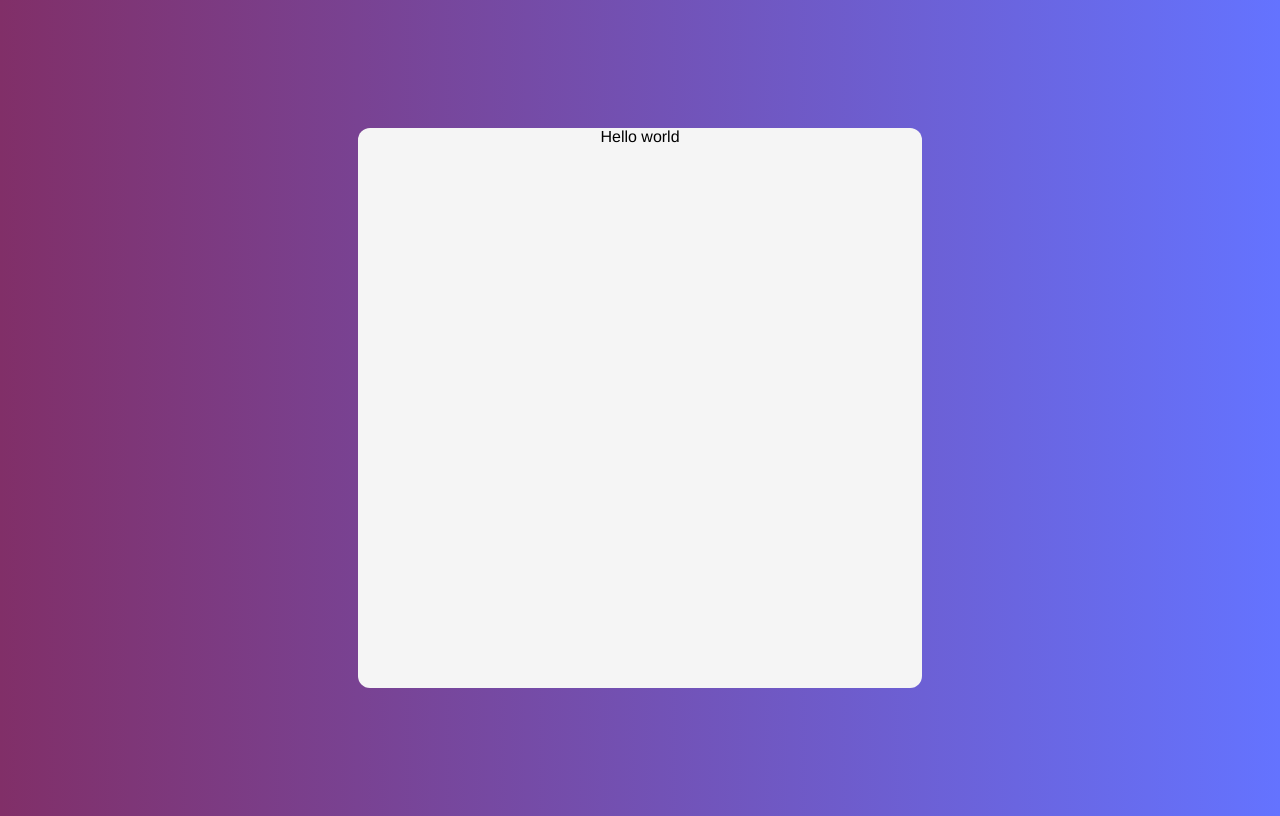
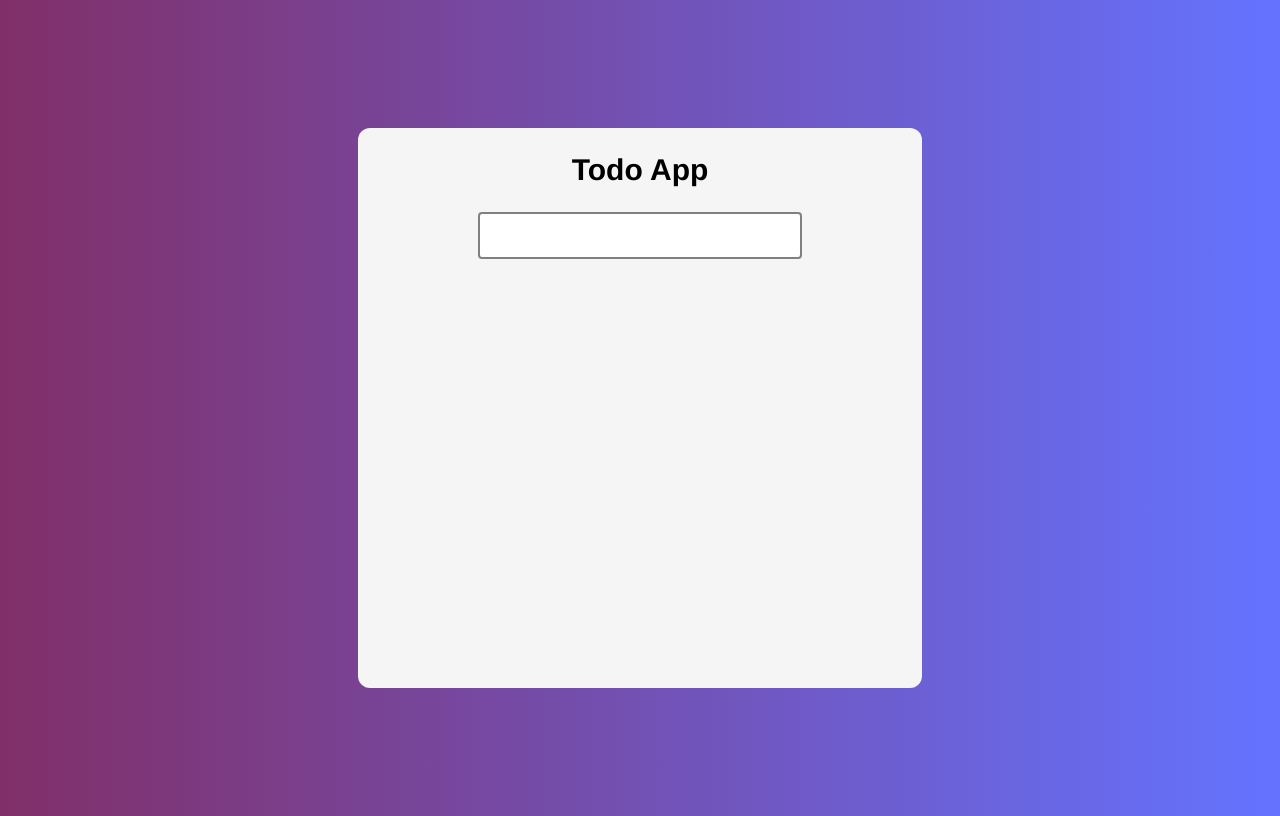
Before and after one commit to salonidhatrak/virsoftech-todo-app, a React (Create React App) app in the folder todo-app/: page / in a window 1280 px wide. Built offline with nearby package versions, Linux system fonts and the light colour scheme.

Commit message:
todo form

```diff
--- a/todo-app/src/App.css
+++ b/todo-app/src/App.css
@@ -6,11 +6,9 @@
 }
 
 body {
-  background: linear-gradient(
-    90deg,
-    rgb(129, 47, 104) 0%,
-    rgba(100, 115, 255, 1) 100%
-  );
+  background: linear-gradient(90deg,
+      rgb(129, 47, 104) 0%,
+      rgba(100, 115, 255, 1) 100%);
 }
 
 .todo-app {
@@ -25,3 +23,20 @@ body {
   background: whitesmoke;
   text-align: center;
 }
+
+h2 {
+  margin: 25px 0;
+  font-size: 30px;
+}
+
+.todo-form {
+  margin-bottom: 32px;
+}
+
+.input {
+  width: 324px;
+  border-radius: 4px 4px 4px 4px;
+  padding: 14px 32px 14px 16px;
+  border: 2px solid rgb(128, 128, 128);
+  outline: none;
+}
--- a/todo-app/src/App.js
+++ b/todo-app/src/App.js
@@ -4,8 +4,9 @@ import TodoForm from './components/TodoForm';
 function App() {
   return (
     <div className="todo-app">
-      <TodoForm/>
-      </div>
+      <h2>Todo App</h2>
+      <TodoForm />
+    </div>
 
   );
 }
--- a/todo-app/src/components/TodoForm.js
+++ b/todo-app/src/components/TodoForm.js
@@ -1,11 +1,13 @@
 import React from 'react'
 
 const TodoForm = () => {
-  return (
-    <div>
-      Hello world
-    </div>
-  )
+    return (
+        <>
+            <form className='todo-form'>
+                <input className='input' />
+            </form>
+        </>
+    )
 }
 
 export default TodoForm
```
